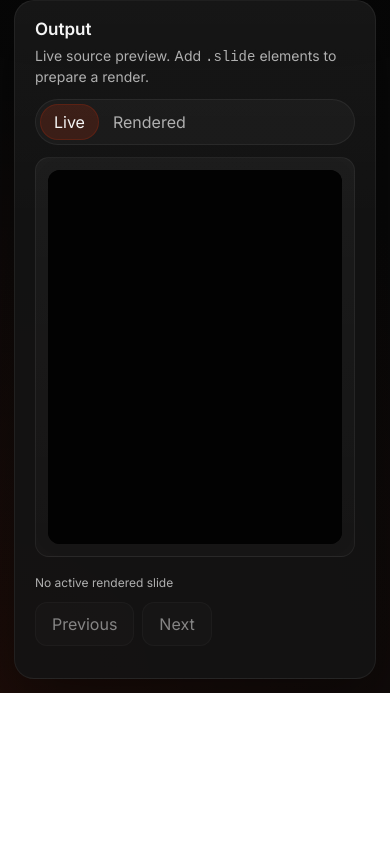
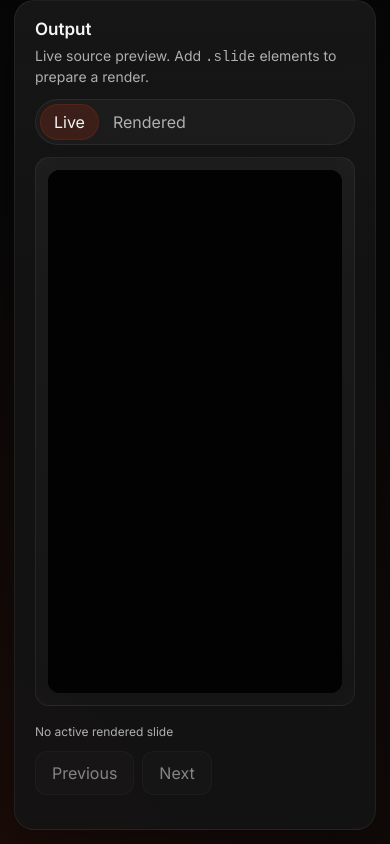
Before and after one commit to vishnureji/html-carousel-to-png, a website: page public/index.html in a window 390 px wide. Shown: the part 1808-2652 px from the top of the page. Before the commit the page ends 2501 px from the top, so only its background shows below. Drawn offline with Linux system fonts and the light colour scheme.

Commit message:
ui break fix and tranperant png

```diff
--- a/public/index.html
+++ b/public/index.html
@@ -135,6 +135,7 @@ button {
   display: grid;
   grid-template-columns: minmax(0, 1.15fr) minmax(380px, 0.95fr);
   gap: 18px;
+  align-items: start;
 }
 
 .panel {
@@ -149,7 +150,6 @@ button {
 .sourcePane {
   display: grid;
   grid-template-rows: auto auto minmax(360px, 1fr);
-  min-height: calc(100vh - 120px);
 }
 
 .sourceHeader,
@@ -380,8 +380,7 @@ textarea:focus {
 
 .outputPane {
   display: grid;
-  grid-template-rows: auto minmax(0, 1fr) auto;
-  min-height: calc(100vh - 120px);
+  grid-template-rows: auto auto auto;
   position: sticky;
   top: 22px;
 }
@@ -419,12 +418,11 @@ textarea:focus {
 
 .outputViewport {
   padding-top: 12px;
-  min-height: 0;
 }
 
 .viewportSurface {
-  height: 100%;
-  min-height: 520px;
+  display: grid;
+  place-items: center;
   padding: 12px;
   border-radius: var(--radius-md);
   background: linear-gradient(180deg, rgba(255, 255, 255, 0.04), rgba(255, 255, 255, 0.015));
@@ -433,8 +431,9 @@ textarea:focus {
 }
 
 .viewportStage {
-  width: 100%;
-  height: 100%;
+  width: min(100%, 430px);
+  aspect-ratio: 9 / 16;
+  max-height: min(70vh, 760px);
   border-radius: 12px;
   background: #020202;
   overflow: hidden;
@@ -497,6 +496,7 @@ iframe,
   display: flex;
   gap: 10px;
   overflow-x: auto;
+  padding-bottom: 2px;
 }
 
 .thumb {
@@ -540,7 +540,6 @@ iframe,
 
   .sourcePane,
   .outputPane {
-    min-height: auto;
     position: static;
   }
 }
@@ -566,7 +565,12 @@ iframe,
   }
 
   .viewportSurface {
-    min-height: 400px;
+    min-height: auto;
+  }
+
+  .viewportStage {
+    width: 100%;
+    max-width: 420px;
   }
 }
 </style>
```
Also changed, not shown: server.js (+15 -2 lines).
